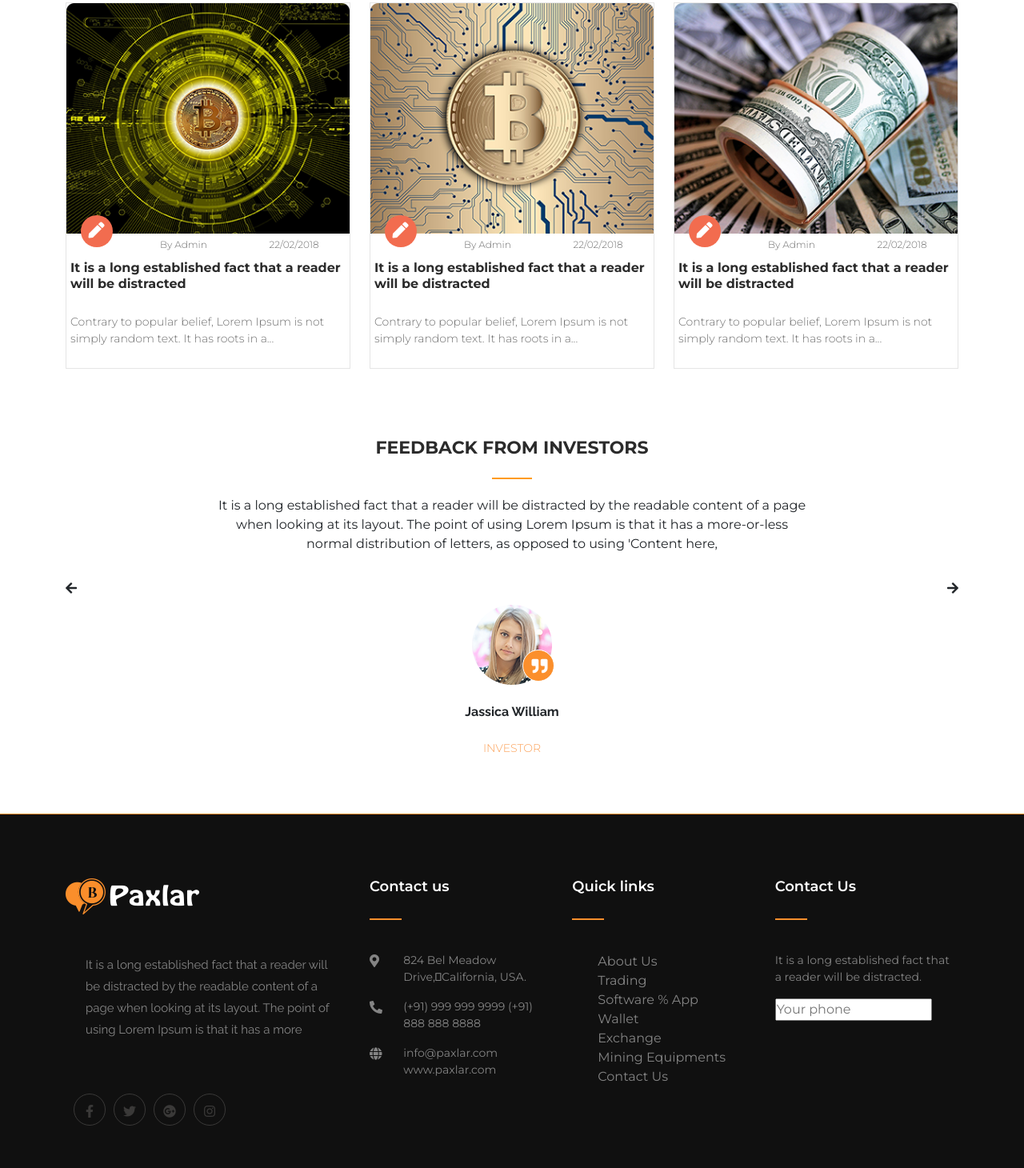
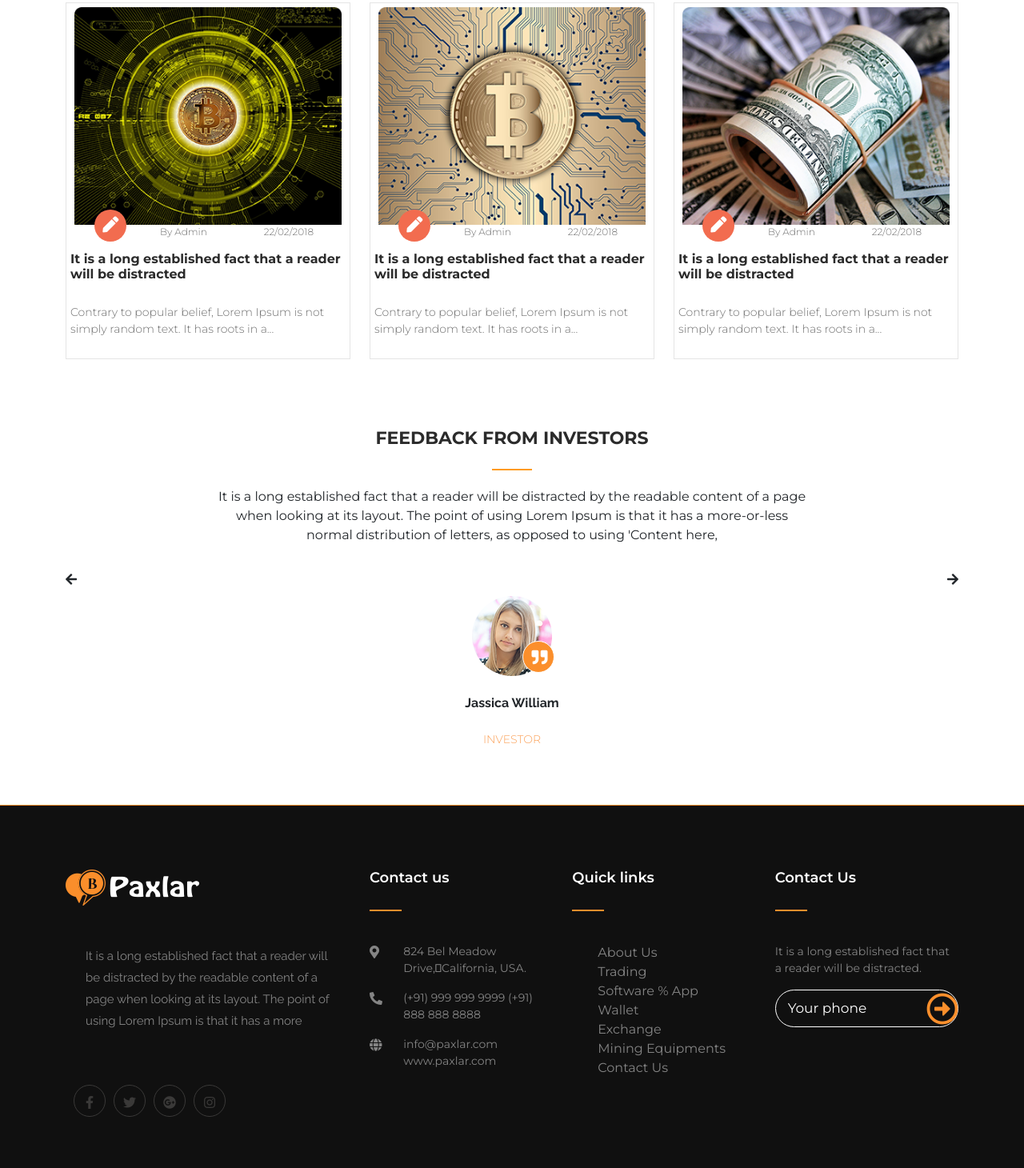
Before and after one commit to sikderweb/PSD_HTML, a plain HTML site: page index.html in a window 1280 px wide. Shown: the part 3980-5440 px from the top of the page at 80% size. Drawn offline with Linux system fonts and the light colour scheme.

Commit message:
mannan pc
2nd versin

```diff
--- a/css/custom.css
+++ b/css/custom.css
@@ -499,7 +499,7 @@ align-items: center;
     margin-bottom:15px;
     text-transform: uppercase;
   }
-  .cta_section .form {
+.form {
     font-size: 17px;
     border: 1px solid #fff;
     border-radius: 30px;
@@ -508,8 +508,12 @@ align-items: center;
     background-color: transparent;
     color: #fff;
 }
+
 input{
 text-decoration: none;
+}
+::placeholder{
+  color: #fff;
 }
 .blog_section{
    font-family: Montserrat, sans-serif;
@@ -534,18 +538,18 @@ padding: 10px 5px;
 
   }
 .blog_content ul {
+  padding: 5px 10px;
      font-size: 12px;
  font-weight: 300;
  color: #6e6e6e;
    }
   .icon{
     position: absolute;
-    left: 5%;
+    left: 10%;
     bottom: 33%;
   }
 .blog_content ul li {
   margin-left: 1px;
-  margin-top: 5px;
 }
 .blog_content ul li span {
    display: block;
@@ -649,6 +653,19 @@ font-family: Raleway, sans-serif;
 .social_link ul li a:hover i{
 
 }
+.contact_us{
+  position: relative;
+}
+.far{
+    color: #fb8f2c;
+    position: absolute;
+    top: 78%;
+    font-size: 40px;
+    right: 0;
+}
+.footer_form{
+  position: relative;
+}
 .bottom_footer{
   font-family: Montserrat, sans-serif;
  background-color: #000;
--- a/index.html
+++ b/index.html
@@ -499,7 +499,7 @@ www.paxlar.com</p></div>
               <h3>Contact Us</h3>
               <span></span>
             <p>It is a long established fact that a reader will be distracted.</p>
-            <input type="text" class="form" placeholder="Your phone">
+            <input type="text" class="form" placeholder="Your phone"><i class="far fa-arrow-alt-circle-right"></i>
             </div>
           </div>
           <!--footer-->
```
